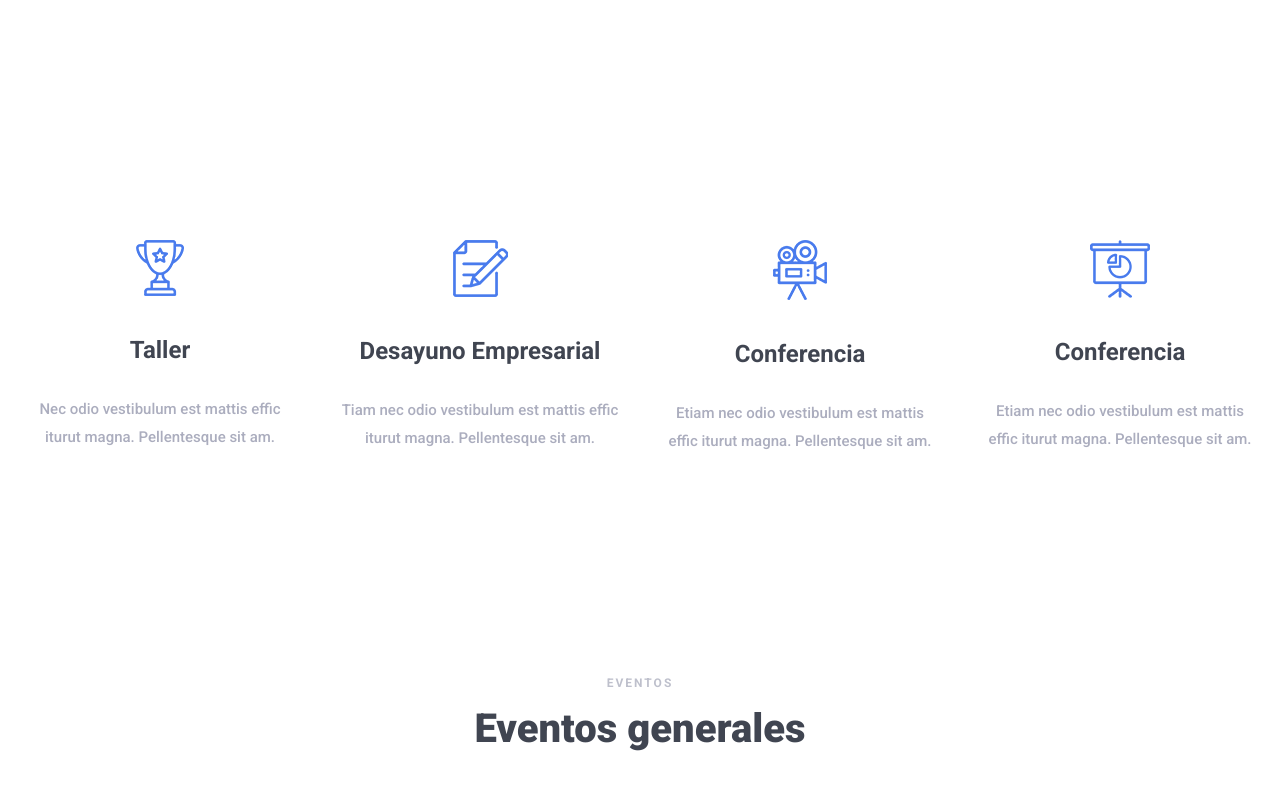
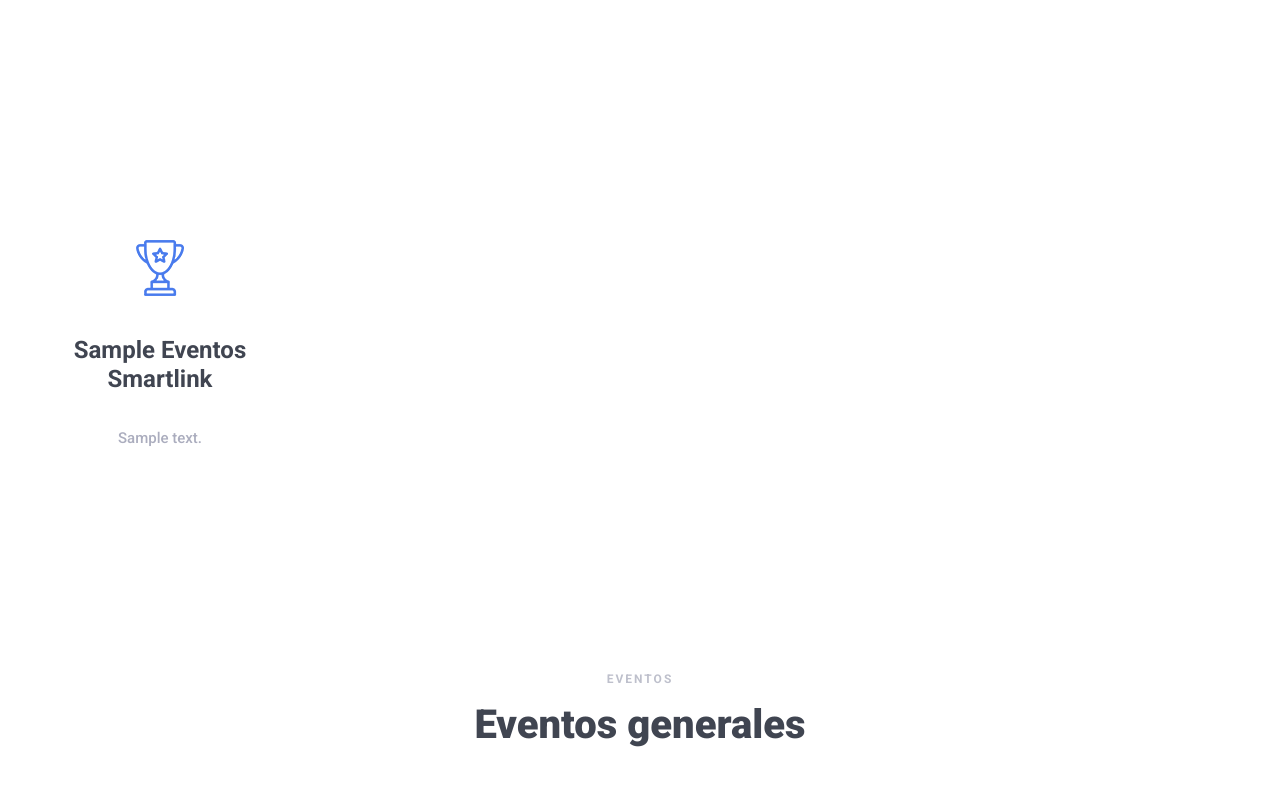
Before and after one commit to osstorres/smartlink, a Django app: template templates/index.html in a window 1280 px wide. Shown: the part 1684-2496 px from the top of the page. Run offline with Django 3.2, Linux system fonts and the light colour scheme; the template is opened without the code that fills it: most values are stand-ins (such as "Sample title", 1, 10 or a date in 2020); parts of the project's set-up code (start-up, migrations or seed data) failed here and were passed over; some libraries are stand-ins or nearby versions.

Commit message:
admin con la pagina principal eventos para mi

```diff
--- a/templates/index.html
+++ b/templates/index.html
@@ -102,6 +102,7 @@
     <!-- ***** Welcome Area End ***** -->
 
     <!-- ***** Service Area Start ***** -->
+
     <section class="mosh-service-area clearfix">
         <div class="container">
             <div class="row">
@@ -229,36 +230,30 @@
     <!-- ***** Feature Area End ***** -->
 
     <!-- ***** Service Area Start ***** -->
+
+
+
+
+
     <section class="mosh-more-services-area d-sm-flex clearfix">
+            {% for ev in eventos_smartlink %}
         <div class="single-more-service-area">
             <div class="more-service-content text-center wow fadeInUp" data-wow-delay=".1s">
                 <img src="{% static 'img/core-img/trophy.png' %}" alt="">
-                <h4>Taller</h4>
-                <p>Nec odio vestibulum est mattis effic iturut magna. Pellentesque sit am.</p>
+
+
+
+                <h4>{{ev.titulo}}</h4>
+
+                <p>{{ev.descripcion}}</p>
             </div>
         </div>
-        <div class="single-more-service-area">
-            <div class="more-service-content text-center wow fadeInUp" data-wow-delay=".4s">
-                <img src="{% static 'img/core-img/edit.png'%}" alt="">
-                <h4>Desayuno empresarial</h4>
-                <p>Tiam nec odio vestibulum est mattis effic iturut magna. Pellentesque sit am.</p>
-            </div>
-        </div>
-        <div class="single-more-service-area">
-            <div class="more-service-content text-center wow fadeInUp" data-wow-delay=".7s">
-                <img src="{% static 'img/core-img/video-camera.png'%}" alt="">
-                <h4>Conferencia</h4>
-                <p>Etiam nec odio vestibulum est mattis effic iturut magna. Pellentesque sit am.</p>
-            </div>
-        </div>
-        <div class="single-more-service-area">
-            <div class="more-service-content text-center wow fadeInUp" data-wow-delay="1s">
-                <img src="{% static 'img/core-img/presentation.png' %}" alt="">
-                <h4>Conferencia</h4>
-                <p>Etiam nec odio vestibulum est mattis effic iturut magna. Pellentesque sit am.</p>
-            </div>
-        </div>
+
+
+        {% endfor %}
+
     </section>
+
     <!-- ***** Service Area End ***** -->
 
     <!-- ***** Portfolio Area Start ***** -->
```
Also changed, not shown: apps/smartlink/views.py (+6 -2 lines), portadas_eventos/2019/01/01/31/19/barnav_logo.png (added), portadas_eventos/2019/01/01/31/19/logotipo_tecnologico_monterrey.jpg (added), portadas_eventos/2019/01/01/31/19/logotipo_tecnologico_monterrey_16scKbX.jpg (added).
